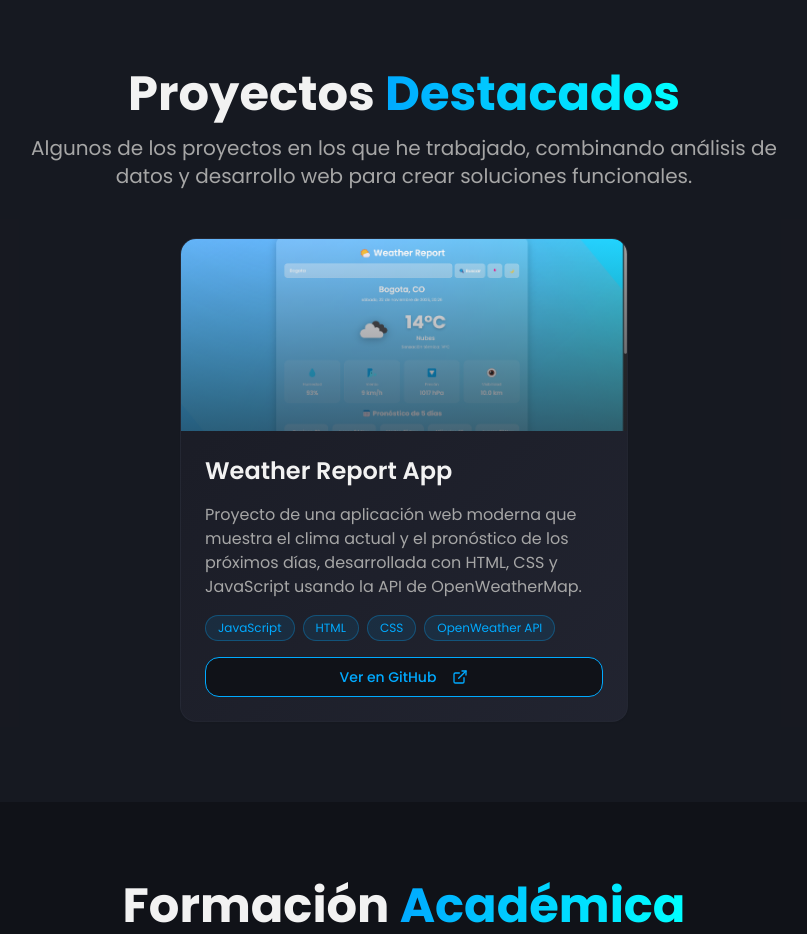
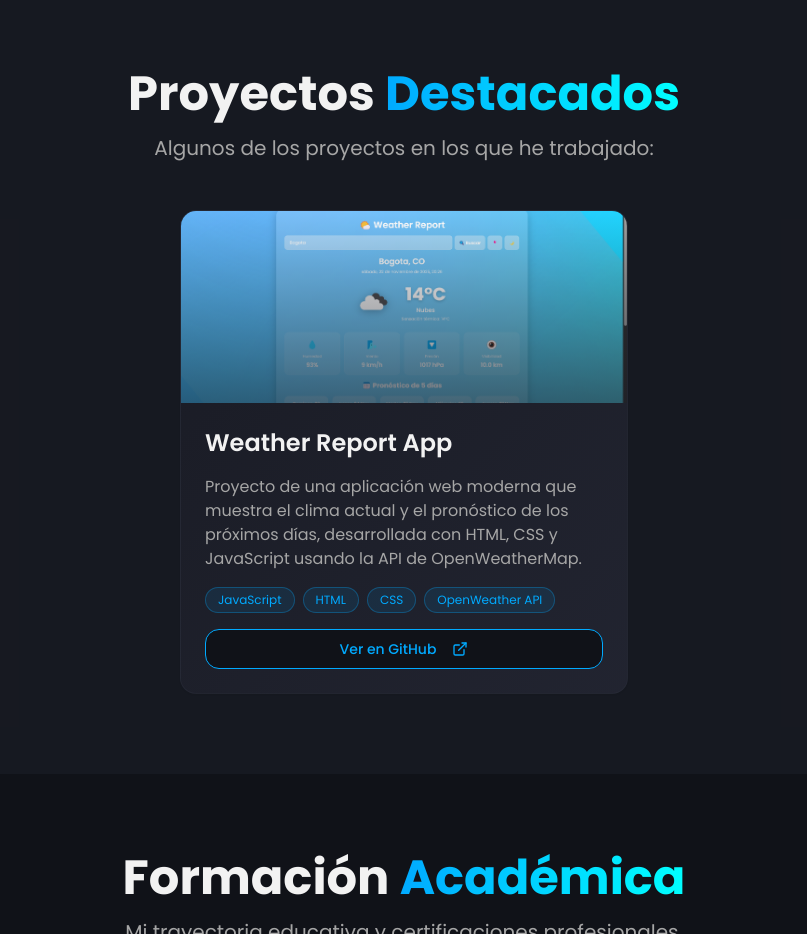
Before and after one commit to s4mooel/pagina-personal, a React (Vite) app: page / in a window 1280 px wide. Shown: the part 1560-2494 px from the top of the page, without its empty margins (236-1043 px from the left). Built offline with nearby package versions, Linux system fonts and the light colour scheme; the HTML template or start-up script is replaced by a standard one.

Commit message:
Update Projects.tsx

```diff
--- a/src/components/Projects.tsx
+++ b/src/components/Projects.tsx
@@ -30,8 +30,7 @@ const Projects = () => {
               Proyectos <span className="text-gradient">Destacados</span>
             </h2>
             <p className="text-xl text-muted-foreground max-w-3xl mx-auto">
-              Algunos de los proyectos en los que he trabajado, combinando análisis de datos
-              y desarrollo web para crear soluciones funcionales.
+              Algunos de los proyectos en los que he trabajado:
             </p>
           </div>
 
```
